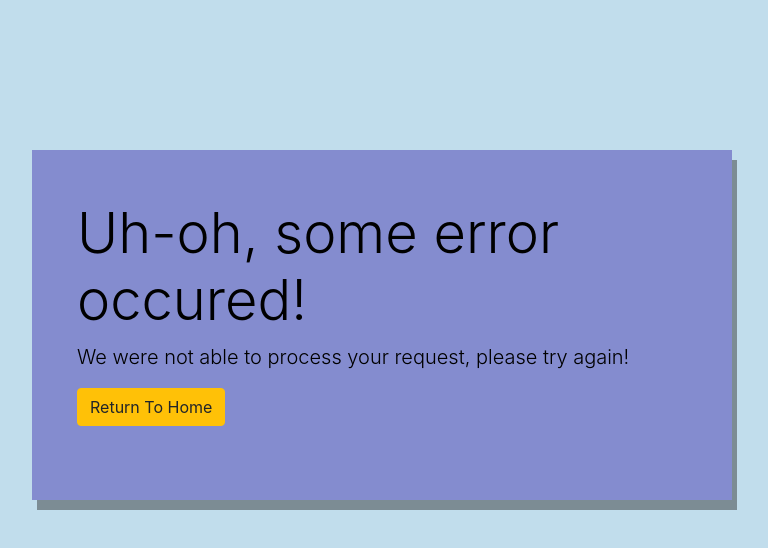
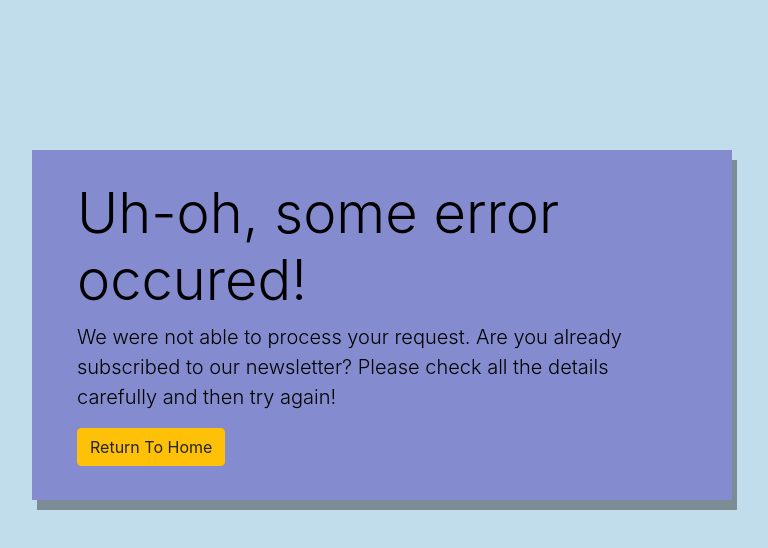
Before and after one commit to VivekAlhat/newsletter-mailchimp, a website: page src/error.html in a window 1280 px wide. Shown: the whole page, without its empty margins (258-1026 px from the left). Drawn offline with nearby package versions, Linux system fonts and the light colour scheme; files that its build step writes are made by us from their sources.

```diff
--- a/app.js
+++ b/app.js
@@ -9,8 +9,8 @@
 app.use(express.static("public"));
 
 // Start server
-app.listen(3000, function () {
-  console.log("Server is up and running on port 3000");
+app.listen(process.env.PORT || 3000, function () {
+  // console.log("Server is up and running on port 3000");
 });
 
 app.get("/", function (request, response) {
--- a/public/css/confirm.css
+++ b/public/css/confirm.css
@@ -9,7 +9,7 @@
   background-color: #848ccf;
   width: 700px;
   height: 350px;
-  padding: 50px 30px 20px 30px;
+  padding: 30px 30px 20px 30px;
   margin: 150px auto 0 auto;
   display: flex;
   flex-direction: column;
--- a/src/error.html
+++ b/src/error.html
@@ -24,7 +24,9 @@
       <div class="container">
         <h3 class="display-4">Uh-oh, some error occured!</h3>
         <p class="lead">
-          We were not able to process your request, please try again!
+          We were not able to process your request. Are you already subscribed
+          to our newsletter? Please check all the details carefully and then try
+          again!
         </p>
         <form action="/error" method="post">
           <button class="btn btn-md btn-warning" type="submit">
```
Also changed, not shown: 1 other file.
